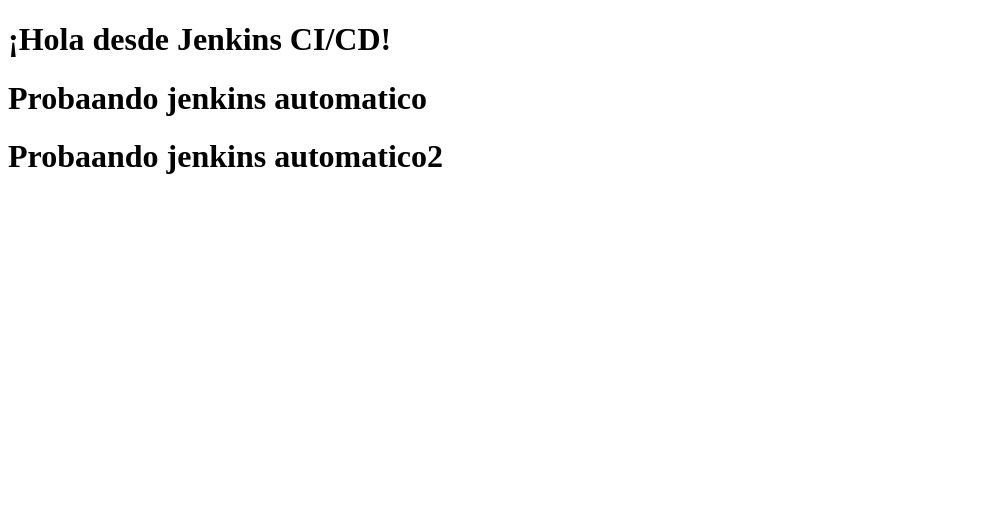
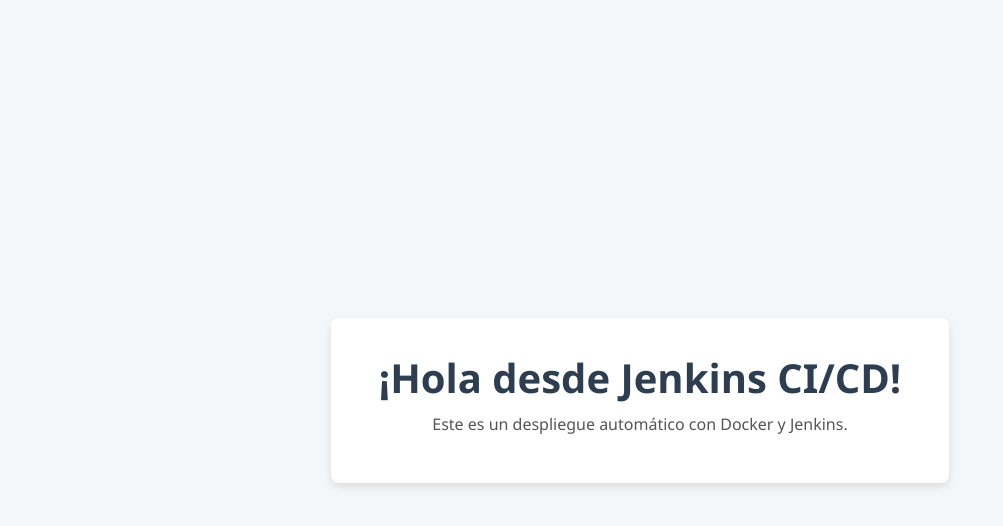
Before and after one commit to CarielR/simple-web, a plain HTML site: page index.html in a window 1280 px wide. Shown: the whole page, without its empty margins (0-1003 px from the left). Drawn offline with Linux system fonts and the light colour scheme.

Commit message:
implementar estilo

```diff
--- a/index.html
+++ b/index.html
@@ -3,10 +3,12 @@
 <head>
   <meta charset="UTF-8">
   <title>Mi Página de Prueba</title>
+  <link rel="stylesheet" href="style.css">
 </head>
 <body>
-  <h1>¡Hola desde Jenkins CI/CD!</h1>
-  <h1>Probaando jenkins automatico</h1>
-   <h1>Probaando jenkins automatico2</h1>
+  <div class="container">
+    <h1>¡Hola desde Jenkins CI/CD!</h1>
+    <p>Este es un despliegue automático con Docker y Jenkins.</p>
+  </div>
 </body>
 </html>
--- /dev/null
+++ b/style.css
@@ -0,0 +1,35 @@
+/* style.css */
+/* Estilos generales para toda la página */
+body {
+  margin: 0;
+  padding: 0;
+  font-family: 'Segoe UI', Tahoma, Geneva, Verdana, sans-serif;
+  background: #f4f7f9;
+  display: flex;
+  justify-content: center;
+  align-items: center;
+  height: 100vh;
+}
+
+/* Contenedor principal */
+.container {
+  background: #ffffff;
+  border-radius: 8px;
+  box-shadow: 0 4px 8px rgba(0, 0, 0, 0.1);
+  padding: 2rem 3rem;
+  text-align: center;
+}
+
+/* Encabezado */
+h1 {
+  color: #2c3e50;
+  font-size: 2.5rem;
+  margin: 0;
+}
+
+/* Texto secundario */
+p {
+  color: #555;
+  font-size: 1rem;
+  margin-top: 0.5rem;
+}
```
Also changed, not shown: 1 other file.
